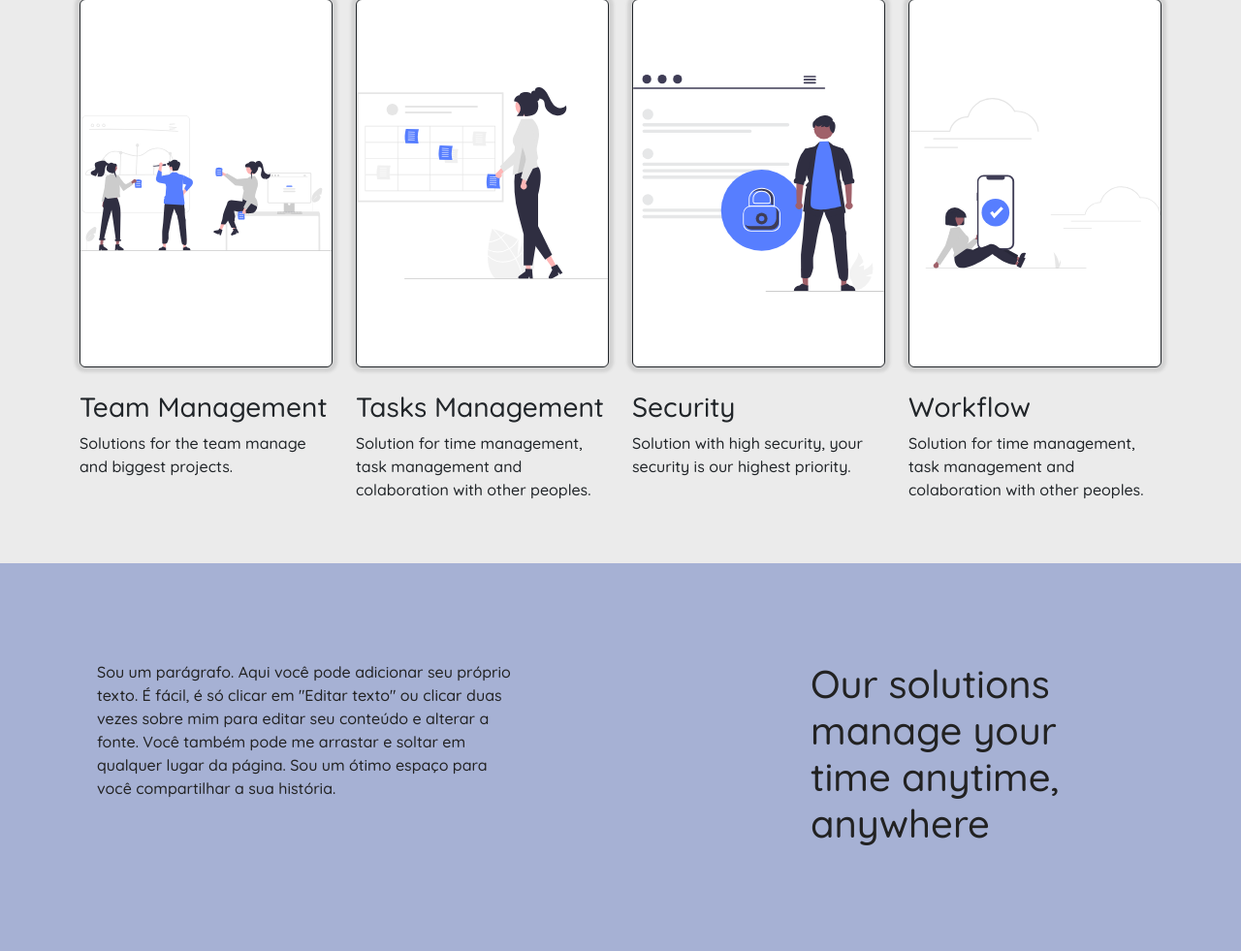
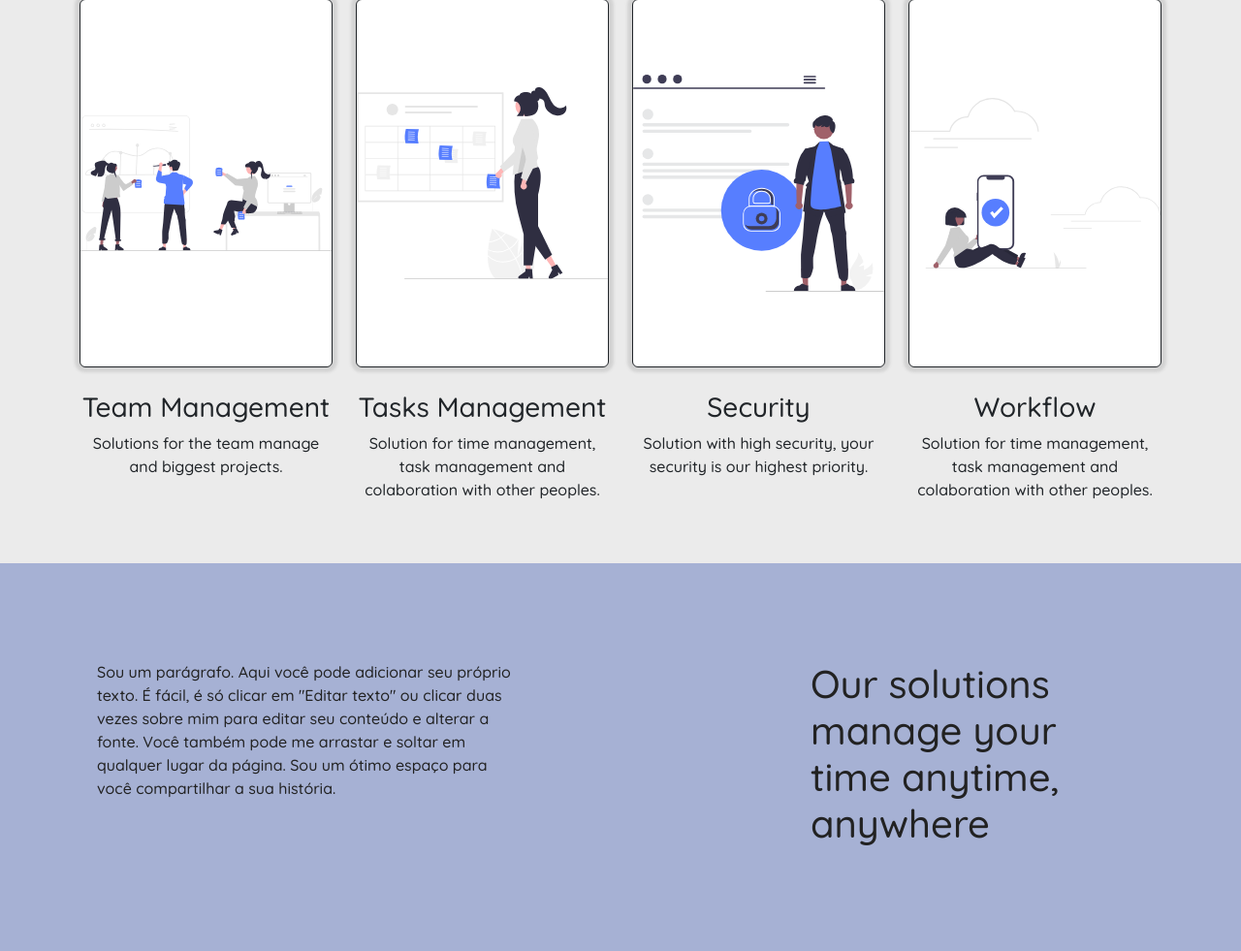
Before and after one commit to VinTesta/web-everest, a PHP site: page /view/home.php in a window 1280 px wide. Shown: the part 1618-2599 px from the top of the page at 97% size. Run offline with PHP 8.4, Linux system fonts and the light colour scheme; some libraries are stand-ins or nearby versions.

Commit message:
first commit

```diff
--- a/view/home.php
+++ b/view/home.php
@@ -90,7 +90,7 @@
             </div>
         </div>
         <div class="row row-cards">
-            <div class="col-md-3 mb-5">
+            <div class="col-md-3 mb-5 text-center">
                 <div class="card border-dark mb-3" style="max-width: 18rem;">
                     <img src="../web/images/undraw_team_collaboration_re_ow29.svg" width="100%" class="card-img-top">
                 </div>
@@ -99,7 +99,7 @@
                     Solutions for the team manage and biggest projects.
                 </p>
             </div>
-            <div class="col-md-3 mb-5">
+            <div class="col-md-3 mb-5 text-center">
                 <div class="card border-dark mb-3" style="max-width: 18rem;">
                     <img src="../web/images/undraw_events_re_98ue.svg" width="100%" class="card-img-top">
                 </div>
@@ -108,7 +108,7 @@
                     Solution for time management, task management and colaboration with other peoples.
                 </p>
             </div>
-            <div class="col-md-3 mb-5">
+            <div class="col-md-3 mb-5 text-center">
                 <div class="card border-dark mb-3" style="max-width: 18rem;">
                     <img src="../web/images/undraw_security_re_a2rk.svg" width="100%" class="card-img-top">
                 </div>
@@ -117,7 +117,7 @@
                     Solution with high security, your security is our highest priority.
                 </p>
             </div>
-            <div class="col-md-3 mb-5">
+            <div class="col-md-3 mb-5 text-center">
                 <div class="card border-dark mb-3" style="max-width: 18rem;">
                     <img src="../web/images/undraw_cloud_sync_re_02p1.svg" width="100%" class="card-img-top">
                 </div>
--- a/web/css/home.css
+++ b/web/css/home.css
@@ -88,6 +88,7 @@
 #img-first-container
 {
     width: 80%
+
 }
 
 .second-track
```
